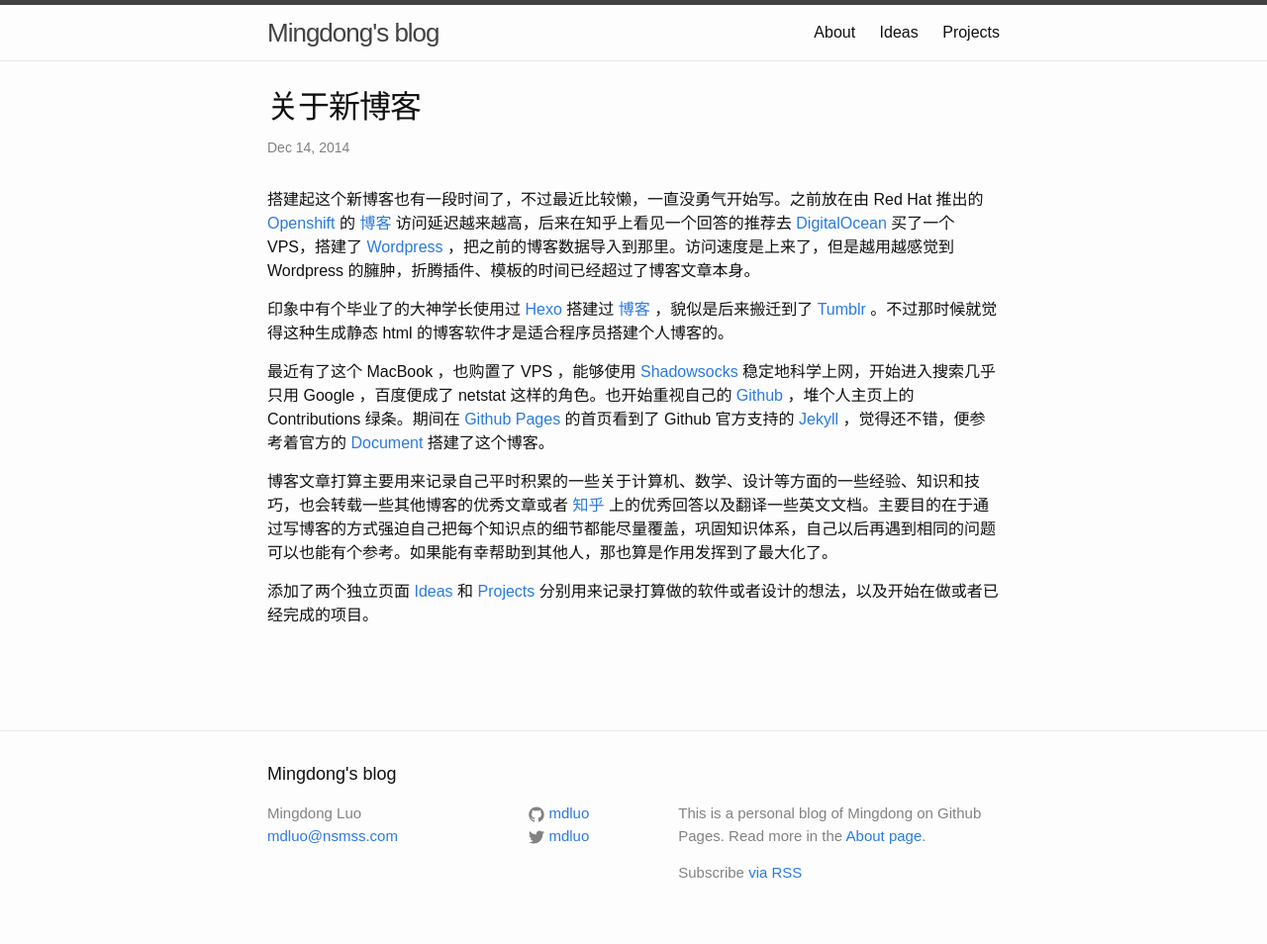
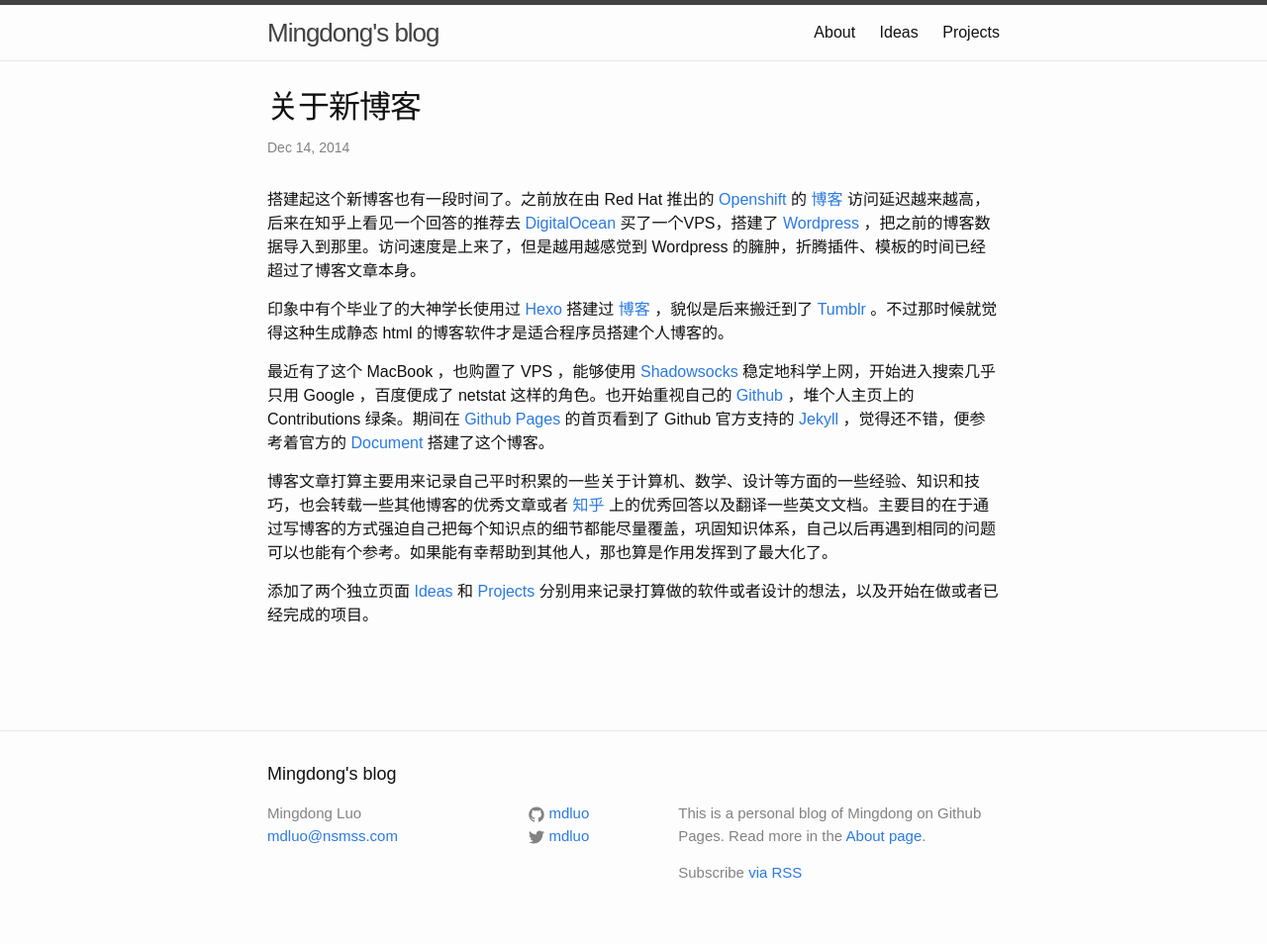
Before and after one commit to itfen/md, a Jekyll site: the page built from _posts/2014-12-14-about-this-blog.md, in a window 1280 px wide. Shown: the whole page at 99% size. Built offline with Jekyll 4.4.1, drawn with Linux system fonts in a browser that asks for light colours; comment, search, counter and statistics services are not loaded.

Commit message:
Update post

```diff
--- a/_posts/2014-12-14-about-this-blog.md
+++ b/_posts/2014-12-14-about-this-blog.md
@@ -5,7 +5,7 @@
 comments: true
 share: true
 ---
-搭建起这个新博客也有一段时间了，不过最近比较懒，一直没勇气开始写。之前放在由 Red Hat 推出的 [Openshift][Openshift] 的 [博客][Blog-old] 访问延迟越来越高，后来在知乎上看见一个回答的推荐去 [DigitalOcean][DigitalOcean] 买了一个VPS，搭建了 [Wordpress][Wordpress] ，把之前的博客数据导入到那里。访问速度是上来了，但是越用越感觉到 Wordpress 的臃肿，折腾插件、模板的时间已经超过了博客文章本身。
+搭建起这个新博客也有一段时间了。之前放在由 Red Hat 推出的 [Openshift][Openshift] 的 [博客][Blog-old] 访问延迟越来越高，后来在知乎上看见一个回答的推荐去 [DigitalOcean][DigitalOcean] 买了一个VPS，搭建了 [Wordpress][Wordpress] ，把之前的博客数据导入到那里。访问速度是上来了，但是越用越感觉到 Wordpress 的臃肿，折腾插件、模板的时间已经超过了博客文章本身。
 
 印象中有个毕业了的大神学长使用过 [Hexo][Hexo] 搭建过 [博客][fxck.it] ，貌似是后来搬迁到了 [Tumblr][Tumblr] 。不过那时候就觉得这种生成静态 html 的博客软件才是适合程序员搭建个人博客的。
 
```
